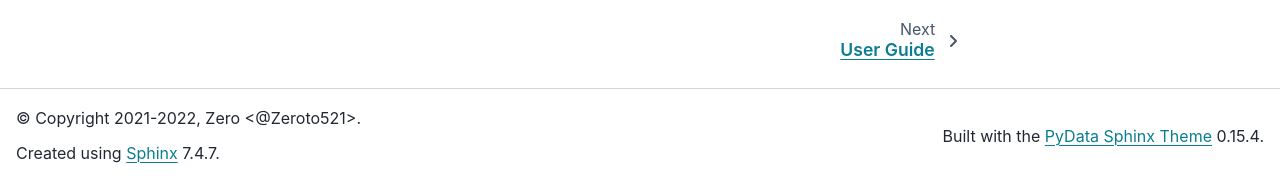
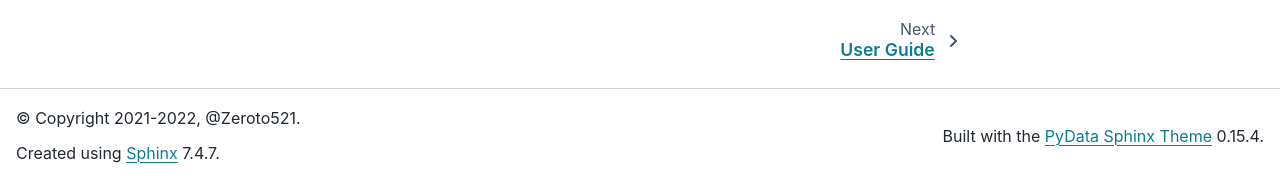
Before and after one commit to Zeroto521/my-data-toolkit, a Sphinx documentation site: the page built from doc/source/index.rst, in a window 1280 px wide and 900 px high, scrolled down 1095 px. Shown: the part 718-897 px from the top of the window. Built offline with Sphinx 7.4.7 and the PyData theme 0.15.4, drawn with Linux system fonts in a browser that asks for light colours.

Commit message:
DOC: Update author information

```diff
--- a/doc/source/conf.py
+++ b/doc/source/conf.py
@@ -28,7 +28,7 @@ version = release = (
 # fmt: on
 
 project = "My Data Toolkit"
-author = "Zero <@Zeroto521>"
+author = "@Zeroto521"
 copyright = f"2021-{datetime.now().year}, {author}"  # pylint: disable=redefined-builtin
 github_url = "https://github.com/Zeroto521/my-data-toolkit"
 
```
